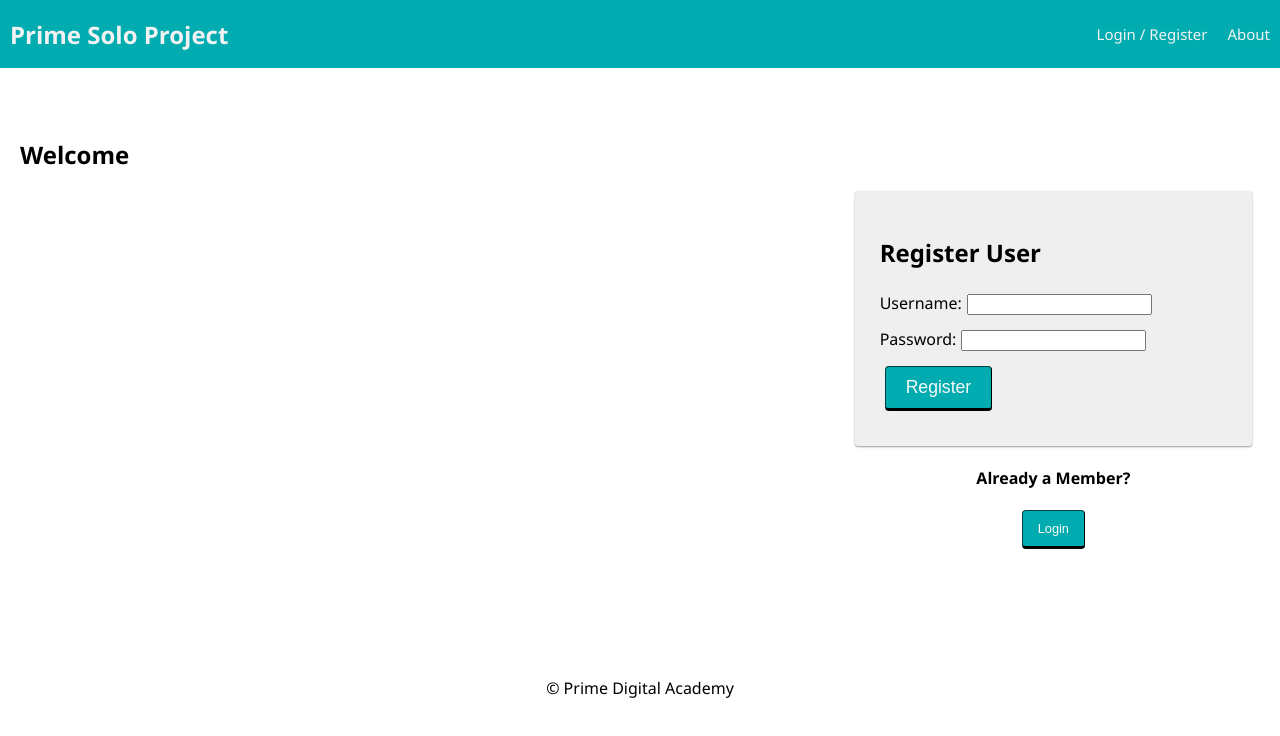
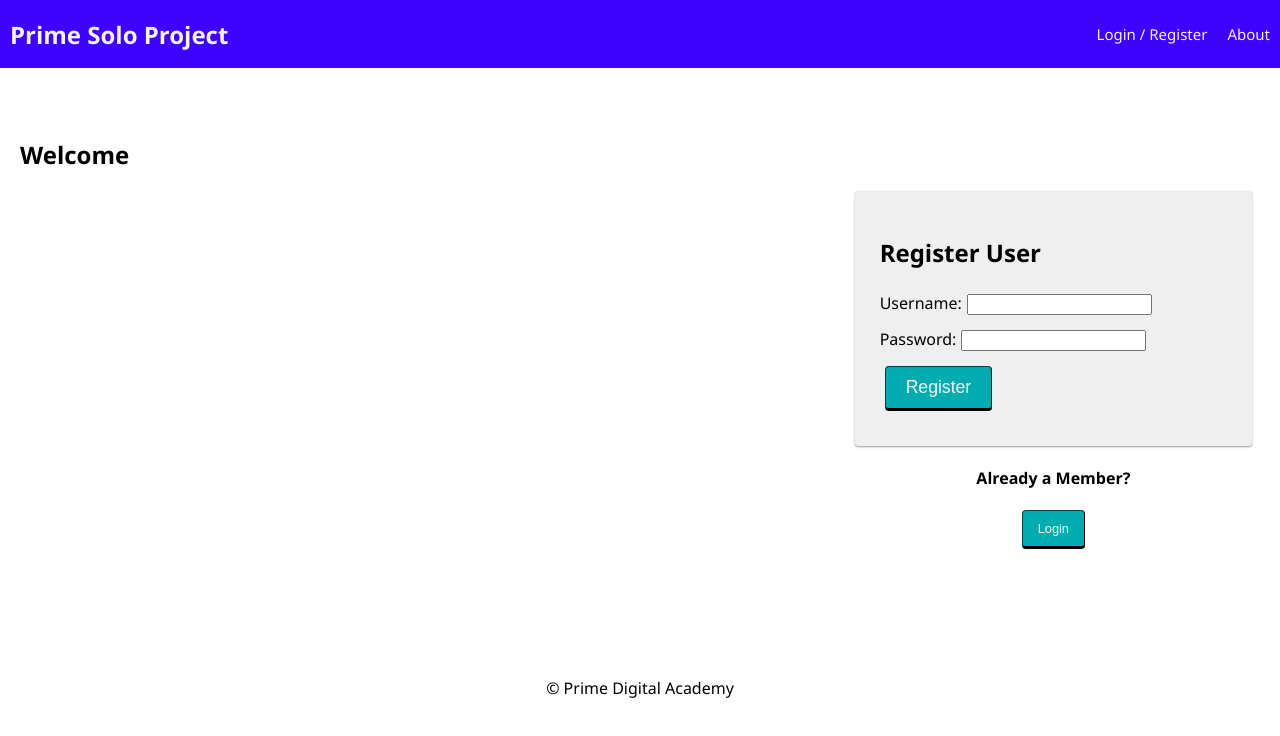
Before and after one commit to mackenzienewkirk/blog, a React (Create React App) app: page /#/home in a window 1280 px wide. Shown: the top 736 px of the page. Built offline with nearby package versions, Linux system fonts and the light colour scheme; no server answers.

Commit message:
updating nav bar

```diff
--- a/src/components/App/App.css
+++ b/src/components/App/App.css
@@ -55,7 +55,7 @@ Button
 }
 
 .btn:hover {
-  background-color: #008183;
+  background-color: #588DDF;
   text-decoration: none;
 }
 
@@ -72,8 +72,8 @@ Button
 
 .btn_asLink:hover {
   background-color: transparent;
-  border-color: #008183;
-  color: #008183;
+  border-color: #588DDF;
+  color: #588DDF;
 }
 
 /* --------------------------------------------------------------------------------
--- a/src/components/Nav/Nav.css
+++ b/src/components/Nav/Nav.css
@@ -5,7 +5,7 @@
   align-items: center;
 
   margin: 0 0 30px;
-  background-color: #00acb0;
+  background-color: #3E00FF ;
   overflow: hidden;
 }
 
@@ -24,7 +24,7 @@
 .navLink {
   display: inline-block;
   color: #f2f2f2;
-  background-color: #00acb0;
+  background-color: #3E00FF ;
   text-align: center;
   padding: 24px 10px;
   text-decoration: none;
@@ -38,5 +38,5 @@
 }
 
 .navLink:hover {
-  background-color: #008183;
+  background-color: #588DDF;
 }
```
